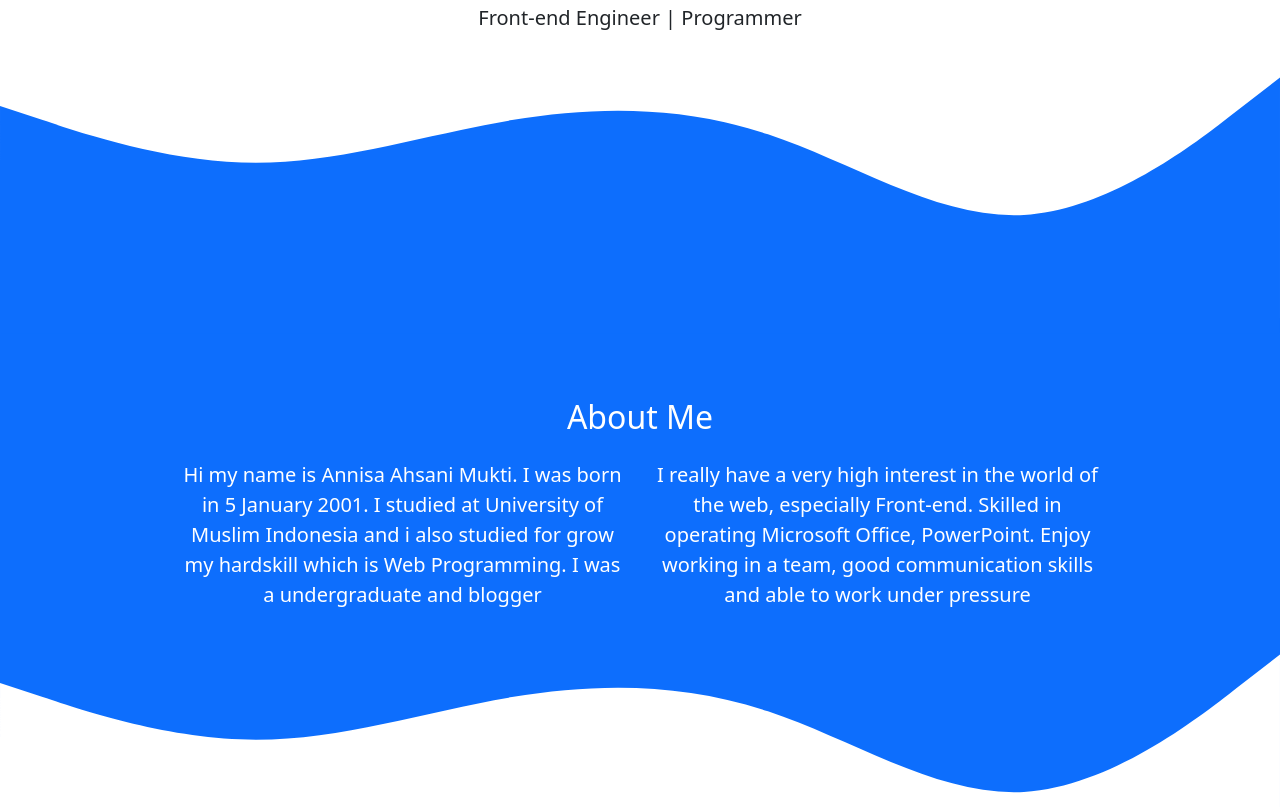
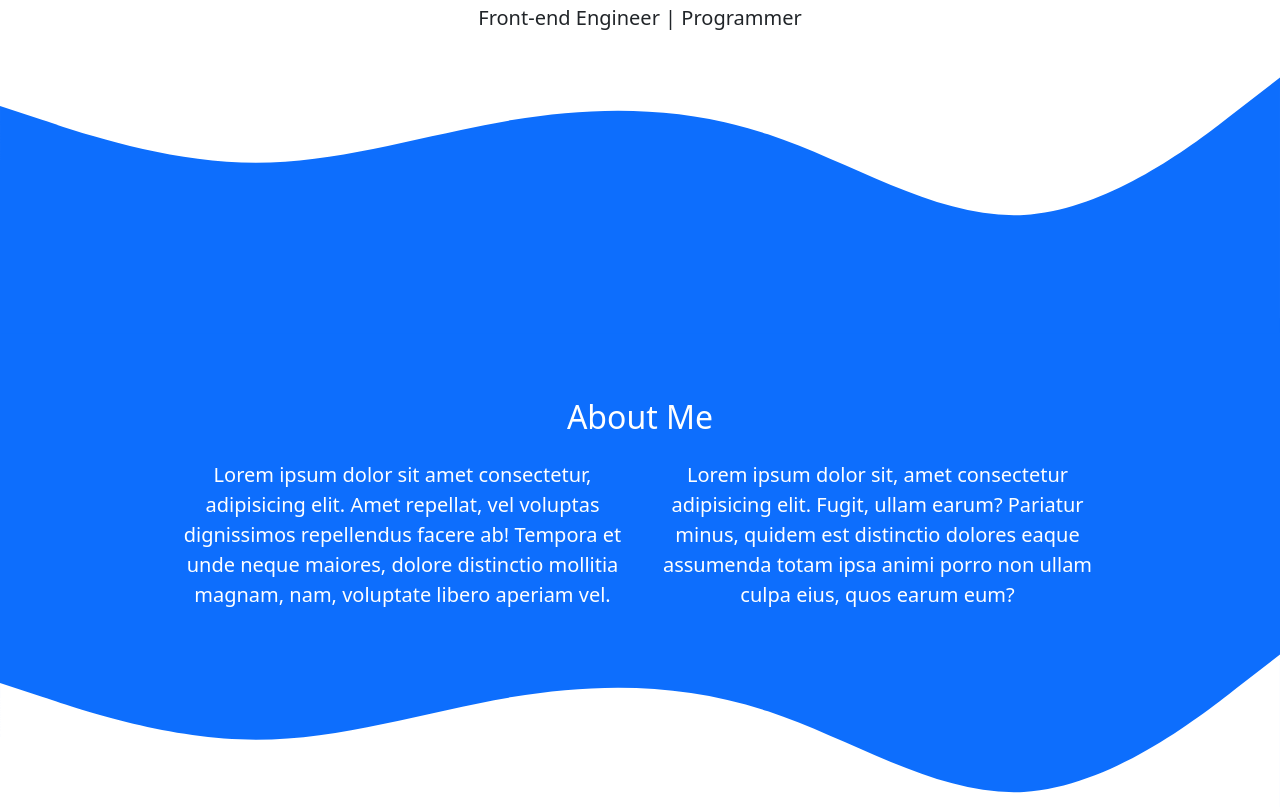
Before and after one commit to annisaahsani/portofolio, a plain HTML site: page index.html in a window 1280 px wide. Shown: the part 384-1191 px from the top of the page. Drawn offline with nearby package versions, Linux system fonts and the light colour scheme.

Commit message:
sec commit

```diff
--- a/index.html
+++ b/index.html
@@ -65,10 +65,10 @@
             <!--isi dari about me-->
             <div class="row justify-content-center fs-5 text-center" >
                 <div class="col-md-5">
-                    <p>Hi my name is Annisa Ahsani Mukti. I was born in 5 January 2001. I studied at University of Muslim Indonesia and i also studied for grow my hardskill which is Web Programming. I was a undergraduate and blogger</p>
+                    <p>Lorem ipsum dolor sit amet consectetur, adipisicing elit. Amet repellat, vel voluptas dignissimos repellendus facere ab! Tempora et unde neque maiores, dolore distinctio mollitia magnam, nam, voluptate libero aperiam vel.</p>
                 </div>
                 <div class="col-md-5">
-                    <p>I really have a very high interest in the world of the web, especially Front-end. Skilled in operating Microsoft Office, PowerPoint. Enjoy working in a team, good communication skills and able to work under pressure</p>
+                    <p>Lorem ipsum dolor sit, amet consectetur adipisicing elit. Fugit, ullam earum? Pariatur minus, quidem est distinctio dolores eaque assumenda totam ipsa animi porro non ullam culpa eius, quos earum eum?</p>
                 </div>
             </div>
         </div>
```
